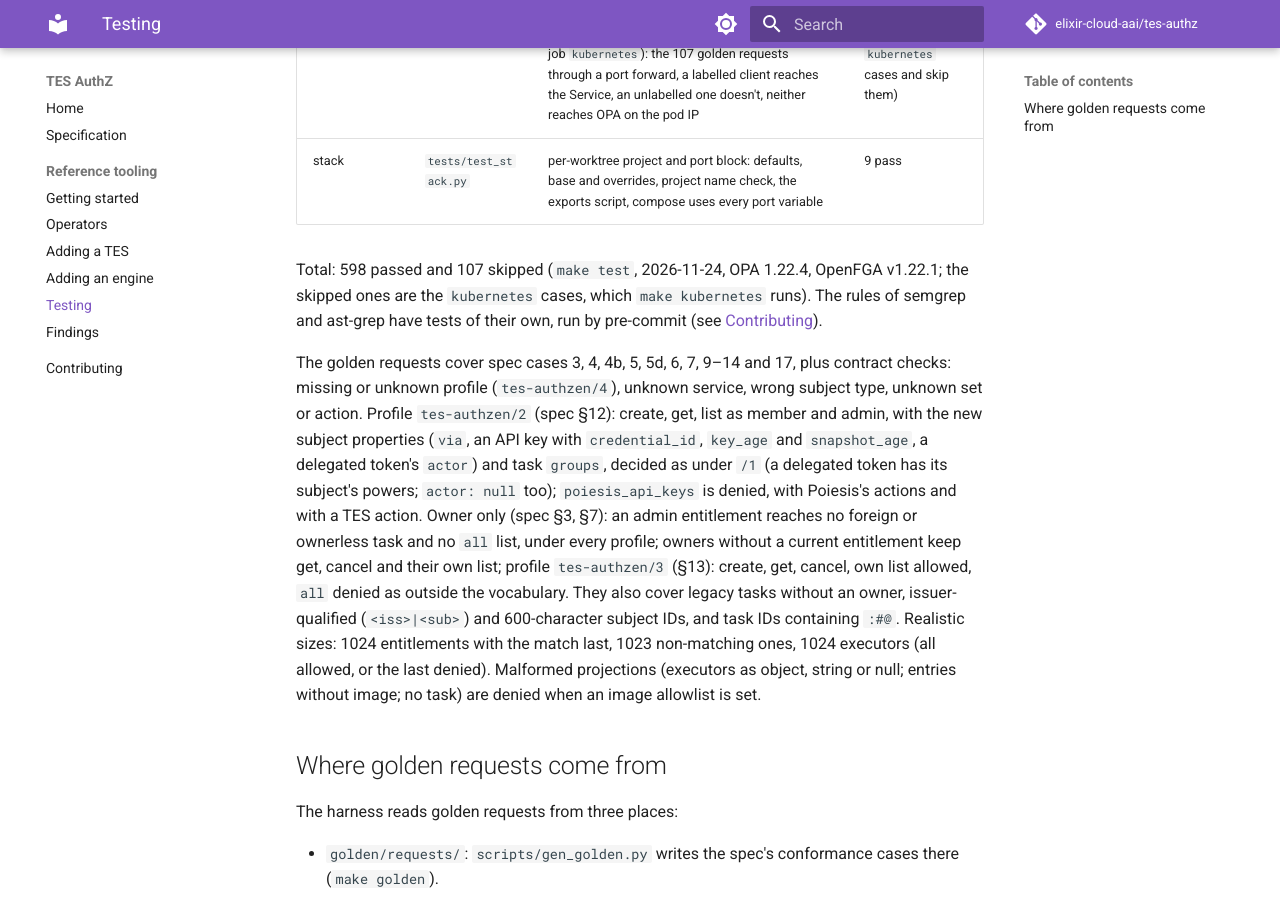
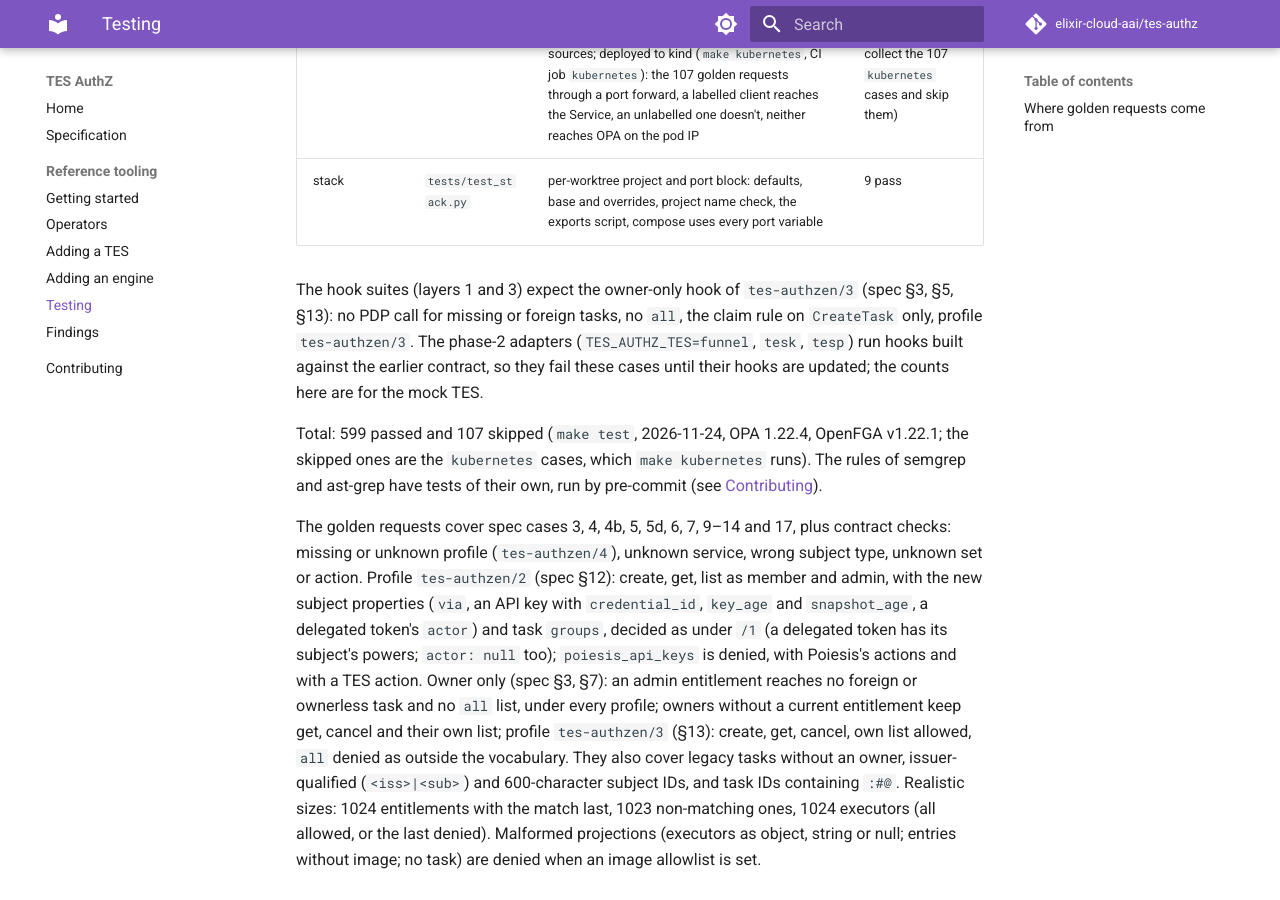
Before and after one commit to elixir-cloud-aai/tes-authz, an MkDocs documentation site: the page built from docs/testing.md, in a window 1280 px wide and 900 px high, scrolled down 1754 px. Built offline with MkDocs 1.6.1 and Material for MkDocs 9.7.7, drawn with Linux system fonts in a browser that asks for light colours; comment, search, counter and statistics services are not loaded; some of the changed text lies outside the part shown.

Commit message:
fix: require owner-only reads with authz set
With the claim rule on CreateTask only, a TES with any authz key set
must read, list and cancel owner only (Funnel refuses to start unless
TaskAccess is Owner). Golden invariant test (allowed cases are owner
only), exact OpenFGA 400 check, list cost note, notes on the phase-2
adapters and stale case 13b.

Co-Authored-By: Claude Opus 5.5 <noreply@anthropic.com>
Claude-Session: https://claude.ai/code/session_011FSoqN5w1v5t1QRTKU7ad5

```diff
--- a/docs/testing.md
+++ b/docs/testing.md
@@ -3,7 +3,7 @@
 | Layer (spec [§8.1](specification.md#81-layers)) | File | What | Phase-1 result |
 |---|---|---|---|
 | unit | `tests/test_common.py` | URL stripping (36 golden rows of the rule of spec [§3.3](specification.md#33-resources), steps 0 to 6 with 2b and 4b), prefix expansion vs `startswith`, validation of the three profiles (`all` only before `/3`), OpenFGA mapping and setup (no `admins`, owner-only tuples) | 74 pass |
-| golden | `tests/test_golden.py` | golden files match the generator, every case has an expectation, allowed cases follow the profile, which directories the harness reads (defaults, `TES_AUTHZ_GOLDEN_DIRS`, skipped and rejected directories), Poiesis's URL stripping cases equal `golden/url-stripping.json` | 12 pass |
+| golden | `tests/test_golden.py` | golden files match the generator, every case has an expectation, allowed cases follow the profile and are owner only, which directories the harness reads (defaults, `TES_AUTHZ_GOLDEN_DIRS`, skipped and rejected directories), Poiesis's URL stripping cases equal `golden/url-stripping.json` | 13 pass |
 | 2: engine conformance | `tests/test_engines.py` | 107 golden requests (101 generated + 6 recorded by Poiesis in `golden/poiesis/`) × {OPA via front, OPA Data API, OpenFGA via shim} | 321 pass |
 | findings | `tests/test_findings.py`, `test_openfga_model.py`, `test_opa_policy.py` | engine behaviours the spec marked unverified (below), shim hardening, OPA denying everything with leftover `admins` data | 23 pass |
 | 1: hook conformance | `tests/conformance/test_hook.py` | spec cases 2, 4b, 5 (the claim rule gates CreateTask only), 5b, 5c, 5d, 5e, 7, 7b, 8, 9 (a foreign task is 404 even when the PDP allows it, and the PDP isn't asked), 10, 10b, 11, 11b, 11c (cancel parity), 11d, 12 (a PDP that allows everything still lists own tasks only; `all` never asked), 13, 14, 15 (×5 failure kinds on create, plus get, cancel and list), 16, 17, 18, 19, 22, and the exact request shape of [§3.7](specification.md#37-exact-request-shape), against the stub; userinfo cases 6b, 20 (×5: `sub` mismatch, 500, dropped connection, timeout, `application/jwt`) and 21 for adapters with the `userinfo` feature | 42 pass (mock TES) |
@@ -15,7 +15,9 @@
 | kubernetes | `tests/test_kubernetes.py`, `scripts/test-kubernetes.sh` | the manifest of `deploy/kubernetes/` (static, with the unit tests): images pinned by digest with the tags of `compose.yaml`, OPA on loopback only, Service and NetworkPolicy, hardening, ConfigMap sources; deployed to kind (`make kubernetes`, CI job `kubernetes`): the 107 golden requests through a port forward, a labelled client reaches the Service, an unlabelled one doesn't, neither reaches OPA on the pod IP | 7 + 107 pass (kind v0.33.0; `make unit` and `make test` collect the 107 `kubernetes` cases and skip them) |
 | stack | `tests/test_stack.py` | per-worktree project and port block: defaults, base and overrides, project name check, the exports script, compose uses every port variable | 9 pass |
 
-Total: 598 passed and 107 skipped (`make test`, 2026-11-24, OPA 1.22.4, OpenFGA v1.22.1; the skipped ones are the `kubernetes` cases, which `make kubernetes` runs). The rules of semgrep and ast-grep have tests of their own, run by pre-commit (see [Contributing](contributing.md#project-rules)).
+The hook suites (layers 1 and 3) expect the owner-only hook of `tes-authzen/3` (spec §3, §5, §13): no PDP call for missing or foreign tasks, no `all`, the claim rule on `CreateTask` only, profile `tes-authzen/3`. The phase-2 adapters (`TES_AUTHZ_TES=funnel`, `tesk`, `tesp`) run hooks built against the earlier contract, so they fail these cases until their hooks are updated; the counts here are for the mock TES.
+
+Total: 599 passed and 107 skipped (`make test`, 2026-11-24, OPA 1.22.4, OpenFGA v1.22.1; the skipped ones are the `kubernetes` cases, which `make kubernetes` runs). The rules of semgrep and ast-grep have tests of their own, run by pre-commit (see [Contributing](contributing.md#project-rules)).
 
 The golden requests cover spec cases 3, 4, 4b, 5, 5d, 6, 7, 9–14 and 17, plus contract checks: missing or unknown profile (`tes-authzen/4`), unknown service, wrong subject type, unknown set or action. Profile `tes-authzen/2` (spec §12): create, get, list as member and admin, with the new subject properties (`via`, an API key with `credential_id`, `key_age` and `snapshot_age`, a delegated token's `actor`) and task `groups`, decided as under `/1` (a delegated token has its subject's powers; `actor: null` too); `poiesis_api_keys` is denied, with Poiesis's actions and with a TES action. Owner only (spec §3, §7): an admin entitlement reaches no foreign or ownerless task and no `all` list, under every profile; owners without a current entitlement keep get, cancel and their own list; profile `tes-authzen/3` (§13): create, get, cancel, own list allowed, `all` denied as outside the vocabulary. They also cover legacy tasks without an owner, issuer-qualified (`<iss>|<sub>`) and 600-character subject IDs, and task IDs containing `:#@`. Realistic sizes: 1024 entitlements with the match last, 1023 non-matching ones, 1024 executors (all allowed, or the last denied). Malformed projections (executors as object, string or null; entries without image; no task) are denied when an image allowlist is set.
 
```
Also changed, not shown: docs/index.md (+1 -1 lines), docs/operators.md (+1 -0 lines), spec/tes-authzen-1.md (+4 -4 lines), 2 other files.
